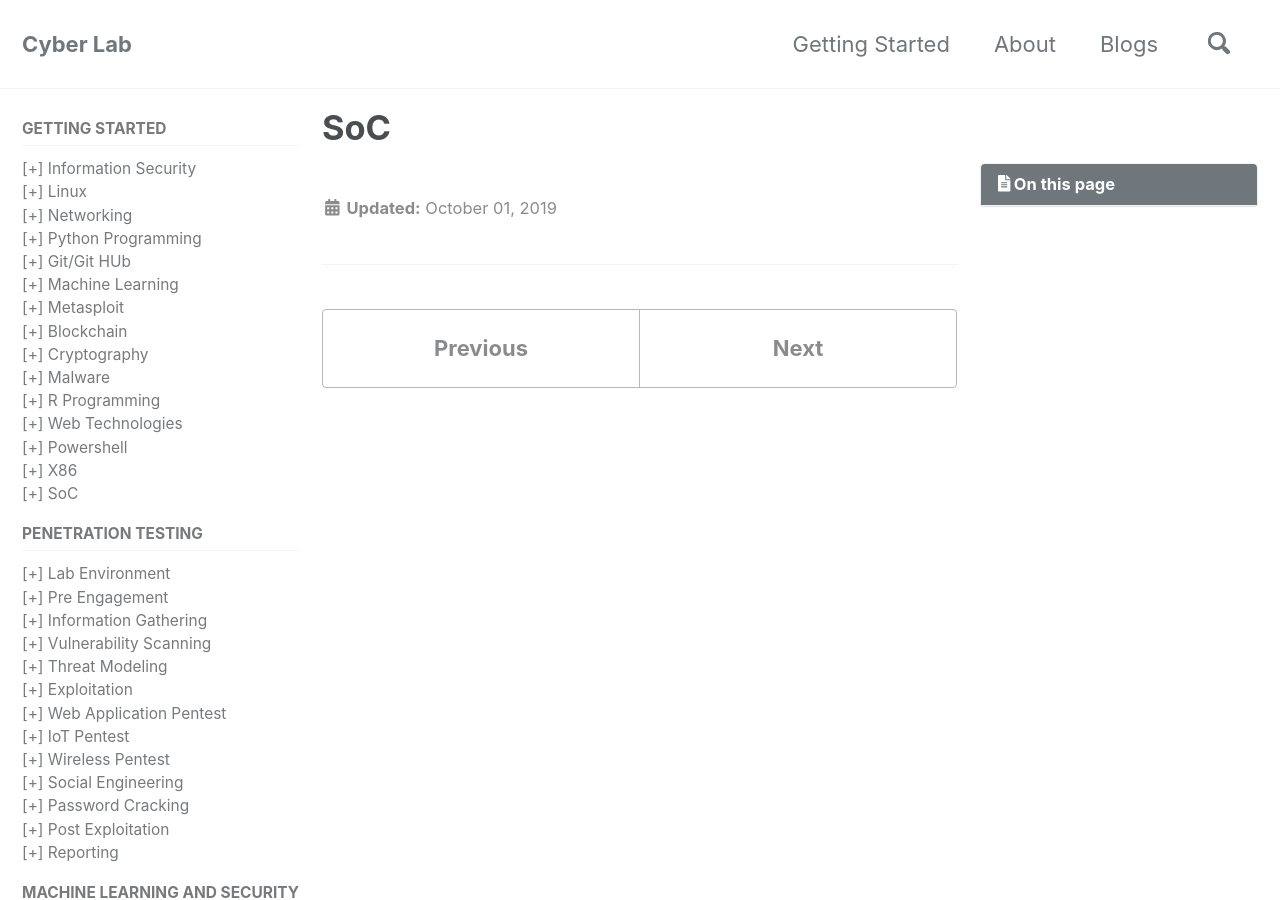
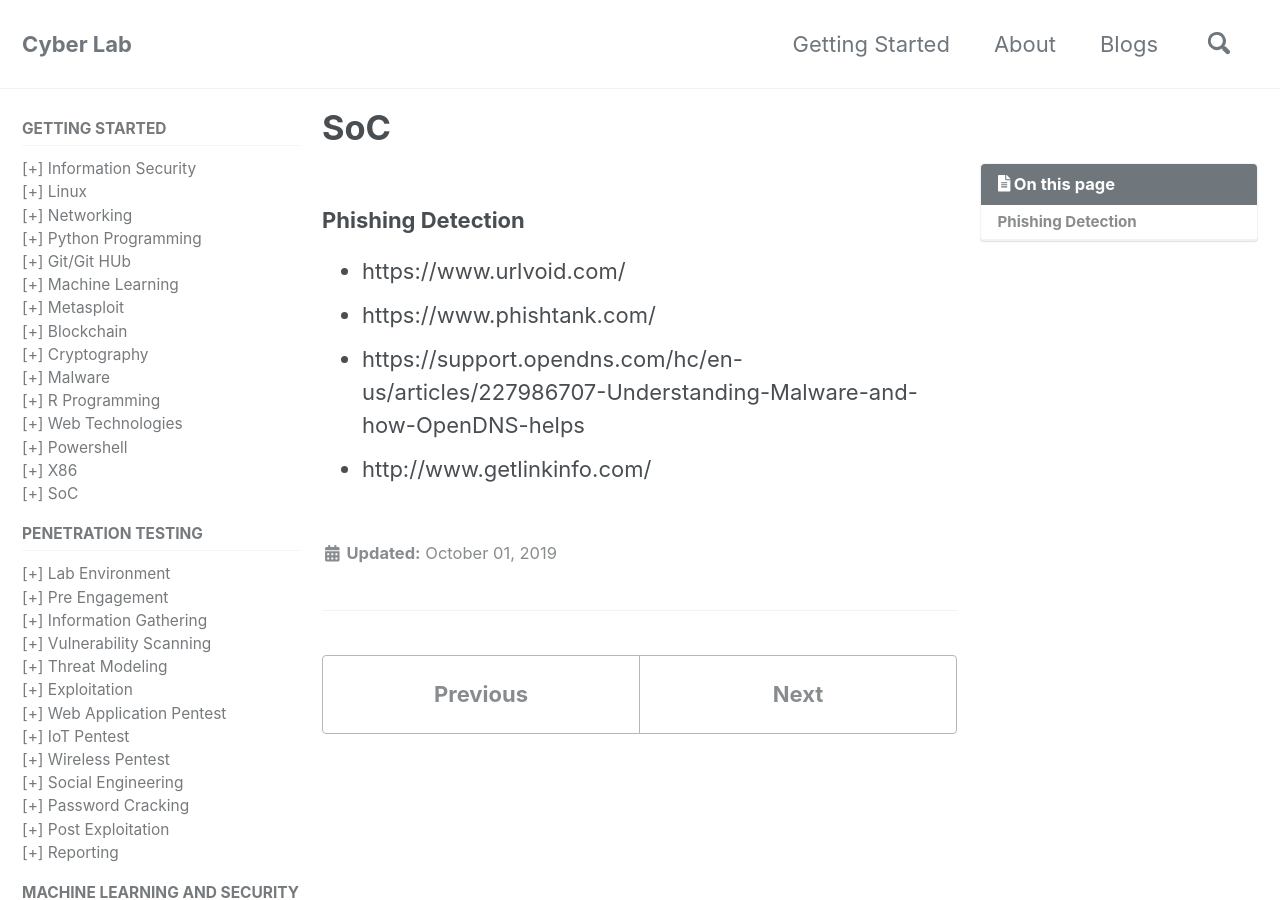
Before and after one commit to mohareti/cyberlab, a Jekyll site: the page built from _docs/15_SoC.md, in a window 1280 px wide and 900 px high. Built offline with Jekyll 4.4.1, drawn with Linux system fonts in a browser that asks for light colours; cached includes are drawn as plain includes; nearby versions of some CDN libraries.

Commit message:
Update 15_SoC.md

```diff
--- a/_docs/15_SoC.md
+++ b/_docs/15_SoC.md
@@ -3,3 +3,9 @@ title: "SoC"
 permalink: /docs/SoC/
 toc: true
 ---
+
+### Phishing Detection
+- https://www.urlvoid.com/
+- https://www.phishtank.com/
+- https://support.opendns.com/hc/en-us/articles/227986707-Understanding-Malware-and-how-OpenDNS-helps
+- http://www.getlinkinfo.com/
```
